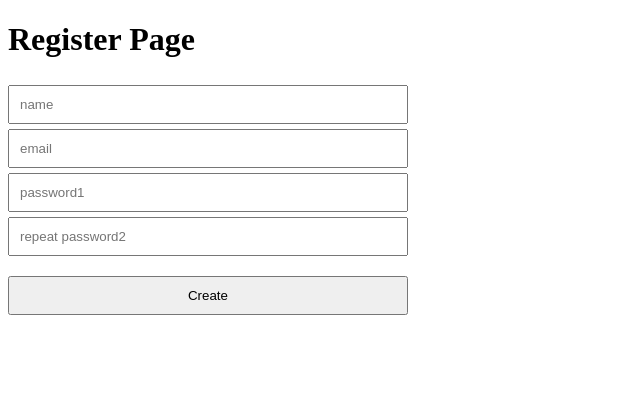
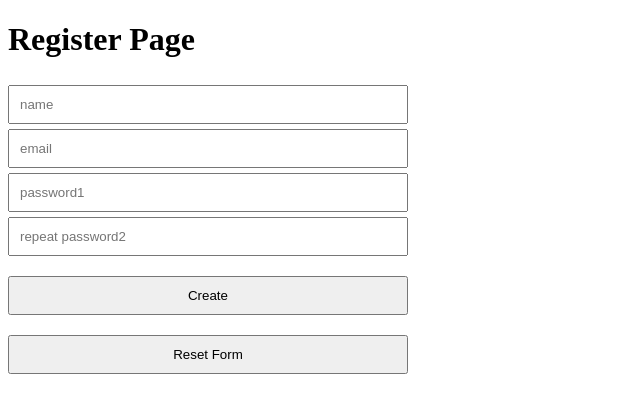
Before and after one commit to afonsecav88/react-formik, a React (Vite) app in the folder react-formik/: page / in a window 1280 px wide. Shown: the top 412 px of the page, without its empty margins (0-640 px from the left). Built offline with nearby package versions, Linux system fonts and the light colour scheme.

Commit message:
implemented funtion for reset form

```diff
--- a/react-formik/src/forms/hooks/useForm.ts
+++ b/react-formik/src/forms/hooks/useForm.ts
@@ -9,11 +9,14 @@ export const useForm = <T>(initialSate: T) => {
       [e.target.name]: e.target.value,
     }));
   };
+  const resetForm = () => {
+    setFormData(initialSate);
+  };
 
   const handleOnSubmit = (e: FormEvent<HTMLFormElement>) => {
     e.preventDefault();
     console.log(formData);
   };
 
-  return { ...formData, handleOnChance, handleOnSubmit };
+  return { ...formData, resetForm, handleOnChance, handleOnSubmit };
 };
--- a/react-formik/src/forms/pages/RegisterPage.tsx
+++ b/react-formik/src/forms/pages/RegisterPage.tsx
@@ -2,13 +2,20 @@ import { useForm } from '../hooks/useForm';
 import '../styles/styles.css';
 
 export const RegisterPage = () => {
-  const { handleOnChance, handleOnSubmit, name, email, password1, password2 } =
-    useForm({
-      name: '',
-      email: '',
-      password1: '',
-      password2: '',
-    });
+  const {
+    handleOnChance,
+    handleOnSubmit,
+    name,
+    email,
+    password1,
+    password2,
+    resetForm,
+  } = useForm({
+    name: '',
+    email: '',
+    password1: '',
+    password2: '',
+  });
 
   return (
     <div>
@@ -43,6 +50,9 @@ export const RegisterPage = () => {
           onChange={handleOnChance}
         />
         <button type="submit">Create</button>
+        <button onClick={resetForm} type="submit">
+          Reset Form
+        </button>
       </form>
     </div>
   );
```
